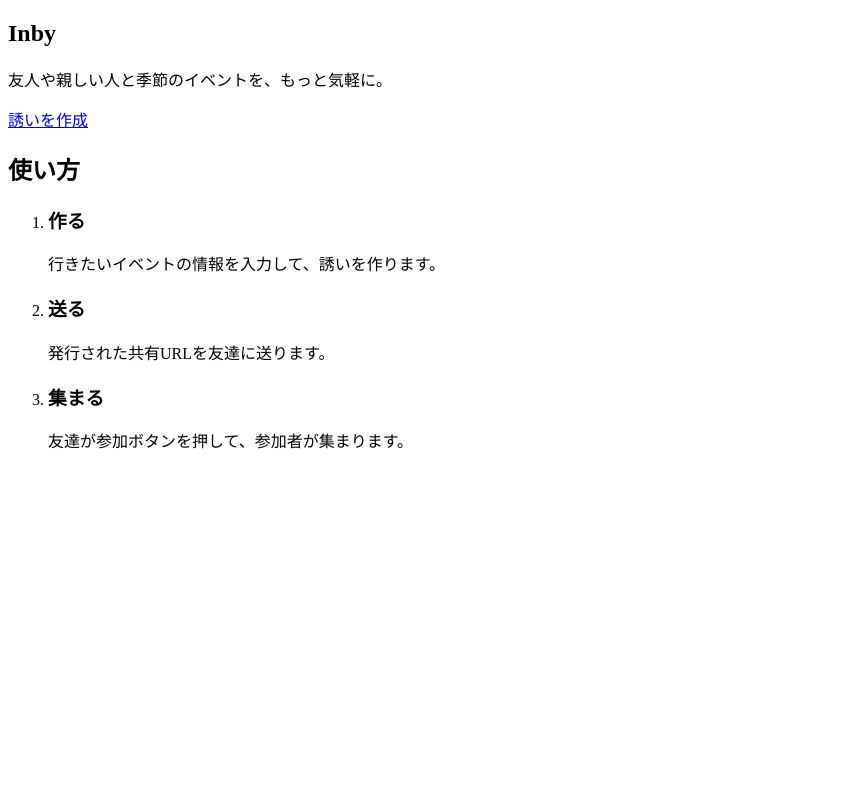
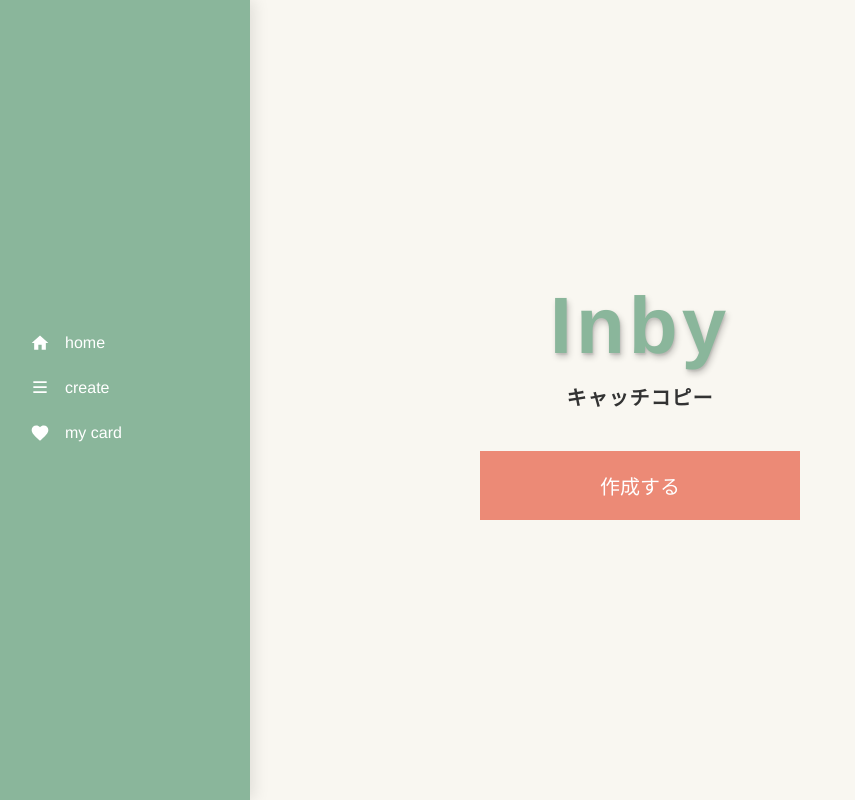
Before and after one commit to KDGT2026-Summer-Techjam/Team-B-Django, a Django app: template templates/events/home.html in a window 1280 px wide. Shown: the whole page, without its empty margins (0-855 px from the left). Run offline with Django 5.2, Linux system fonts and the light colour scheme; the template is opened without the code that fills it, so the values that code supplies are empty.

Commit message:
Feature/home (#57)
* データ反映実装

* homeのcss

* new_event,event_done,home画面のサイドバー画面遷移機能

* fix: 参加者名のXSS対策とエラーメッセージのフィールド振り分けを修正

PR #57のレビューで指摘された2件の後退バグを修正:
- event_done.js: 参加者名の描画をinnerHTMLからtextNode+<br>に変更し、
  ユーザー入力によるHTMLインジェクション(XSS)を防止
- new_event.js: 削除されていたerrorTargetId()/showError()を復元し、
  日付・投稿者名のエラーメッセージが正しいフィールド下に表示されるよう修正

---------

Co-authored-by: Kazuto Enomoto <179291384+Karuhito@users.noreply.github.com>

```diff
--- a/static/css/common.css
+++ b/static/css/common.css
@@ -76,12 +76,10 @@ header {
     padding-left: 30px;
 }
 
+/* liタグ自体の設定（余白とホバーアニメーションのみ残す） */
 .menu li {
     margin-bottom: 25px;
-    color: white;
     font-size: 16px;
-    display: flex;
-    align-items: center;
     cursor: pointer;
     transition: opacity 0.2s;
 }
@@ -90,13 +88,24 @@ header {
     opacity: 0.7;
 }
 
-.menu li svg {
+/* ================================
+   aタグ（リンク）用の追加スタイル
+================================ */
+.sidebar-link {
+    display: flex;
+    align-items: center;
+    text-decoration: none; /* リンクの下線を消す */
+    color: white; /* リンクの文字色を白に強制する */
+    width: 100%;
+}
+
+/* aタグの中にあるsvgアイコンのスタイル */
+.sidebar-link svg {
     width: 20px;
     height: 20px;
     margin-right: 15px;
     fill: white;
 }
-
 /* ================================
    メインコンテンツ・カード
 ================================ */
--- /dev/null
+++ b/static/css/home.css
@@ -0,0 +1,55 @@
+/* ================================
+   home ページ用の追加スタイル
+================================ */
+
+/* メインコンテンツを縦並びにして中央配置 */
+.home-content {
+  flex-direction: column;
+  align-items: center;
+}
+
+/* タイトルロゴ（Inby） */
+.brand-title {
+  font-size: 80px;
+  font-weight: bold;
+  color: #8AB69B; /* サイドバーと同じ緑色 */
+  letter-spacing: 4px;
+  margin-bottom: 10px;
+  /* 画像のような少し浮き出た立体感のある影を再現 */
+  text-shadow: 2px 4px 6px rgba(0, 0, 0, 0.2), 1px 2px 2px rgba(0, 0, 0, 0.1);
+}
+
+/* キャッチコピー */
+.catchphrase {
+  font-size: 20px;
+  font-weight: bold;
+  color: #333;
+  margin-bottom: 40px; /* ボタンとの間の余白 */
+  letter-spacing: 1px;
+}
+
+/* 「作成する」ボタン（CTAボタン） */
+.cta-button {
+  display: inline-flex;
+  justify-content: center;
+  align-items: center;
+  background-color: #EC8A76; /* ボタンのオレンジ系カラー */
+  color: #FFFFFF;
+  text-decoration: none;
+  font-size: 20px;
+  /* 画像に合わせて横長かつ角丸のない四角いボタンに設定 */
+  padding: 20px 120px;
+  border-radius: 0;
+  border: none;
+  cursor: pointer;
+  transition: background-color 0.2s, transform 0.1s;
+}
+
+/* ホバー・クリック時のアクション */
+.cta-button:hover {
+  background-color: #d97864;
+}
+
+.cta-button:active {
+  transform: scale(0.98); /* 押したときに少しだけ沈む動き */
+}
--- a/templates/events/home.html
+++ b/templates/events/home.html
@@ -1,46 +1,64 @@
+{% load static %}
 <!DOCTYPE html>
 <html lang="ja">
 <head>
-  <meta charset="UTF-8">
-  <title>Inby</title>
+    <meta charset="UTF-8">
+    <meta name="viewport" content="width=device-width, initial-scale=1.0">
+    <title>Home - Inby</title>
+    <!-- 共通CSSの読み込み -->
+    <link rel="stylesheet" href="{% static 'css/common.css' %}">
+    <!-- homeページ専用の追加CSS -->
+    <link rel="stylesheet" href="{% static 'css/home.css' %}">
 </head>
 <body>
-  <main class="home">
-    <section class="hero">
-        <h1 class="app-name">Inby</h1>
-        <p class="catch-copy">友人や親しい人と季節のイベントを、もっと気軽に。</p>
 
+    <!-- ヘッダー -->
+    <header>
+        <div class="header-title">home</div>
+    </header>
+
+    <!-- サイドバー表示用のトリガー -->
+    <div id="sidebar-trigger" class="sidebar-trigger"></div>
+
+    <!-- サイドバー -->
+    <aside id="sidebar" class="sidebar">
+        <ul class="menu">
+            <li>
+                <!-- urls.py の name="home" と一致させる -->
+                <a href="{% url 'home' %}" class="sidebar-link">
+                    <svg viewBox="0 0 24 24"><path d="M10 20v-6h4v6h5v-8h3L12 3 2 12h3v8z"/></svg>
+                    home
+                </a>
+            </li>
+            <li>
+                <!-- urls.py の name="new_event" と一致させる -->
+                <a href="{% url 'new_event' %}" class="sidebar-link">
+                    <svg viewBox="0 0 24 24"><path d="M4 4h16v2H4zm0 6h16v2H4zm0 6h16v2H4z"/></svg>
+                    create
+                </a>
+            </li>
+            <li>
+                <!-- urls.py の name="my_events_list" と一致させる -->
+                <a href="{% url 'my_events_list' %}" class="sidebar-link">
+                    <svg viewBox="0 0 24 24"><path d="M12 21.35l-1.45-1.32C5.4 15.36 2 12.28 2 8.5 2 5.42 4.42 3 7.5 3c1.74 0 3.41.81 4.5 2.09C13.09 3.81 14.76 3 16.5 3 19.58 3 22 5.42 22 8.5c0 3.78-3.4 6.86-8.55 11.54L12 21.35z"/></svg>
+                    my card
+                </a>
+            </li>
+        </ul>
+    </aside>
+
+    <!-- メインコンテンツ -->
+    <div class="main-content home-content">
+        <h1 class="brand-title">Inby</h1>
+        <p class="catchphrase">キャッチコピー</p>
+
+        <!-- 指定の「作成する」ボタン（別ページへのリンク） -->
         <a href="{% url 'new_event' %}" class="cta-button">
-            誘いを作成
+            作成する
         </a>
-    </section>
+    </div>
 
-    <section class="how-to">
-        <h2 class="how-to-title">使い方</h2>
-
-        <ol class="how-to-steps">
-            <li class="how-to-step">
-                <h3 class="step-title">作る</h3>
-                <p class="step-description">
-                    行きたいイベントの情報を入力して、誘いを作ります。
-                </p>
-            </li>
-
-            <li class="how-to-step">
-                <h3 class="step-title">送る</h3>
-                <p class="step-description">
-                    発行された共有URLを友達に送ります。
-                </p>
-            </li>
-
-            <li class="how-to-step">
-                <h3 class="step-title">集まる</h3>
-                <p class="step-description">
-                    友達が参加ボタンを押して、参加者が集まります。
-                </p>
-            </li>
-        </ol>
-    </section>
-</main>
+    <!-- 共通JSの読み込み -->
+    <script src="{% static 'js/script.js' %}"></script>
 </body>
 </html>
```
Also changed, not shown: templates/events/event_done.html (+9 -0 lines), templates/events/new_event.html (+10 -1 lines).
